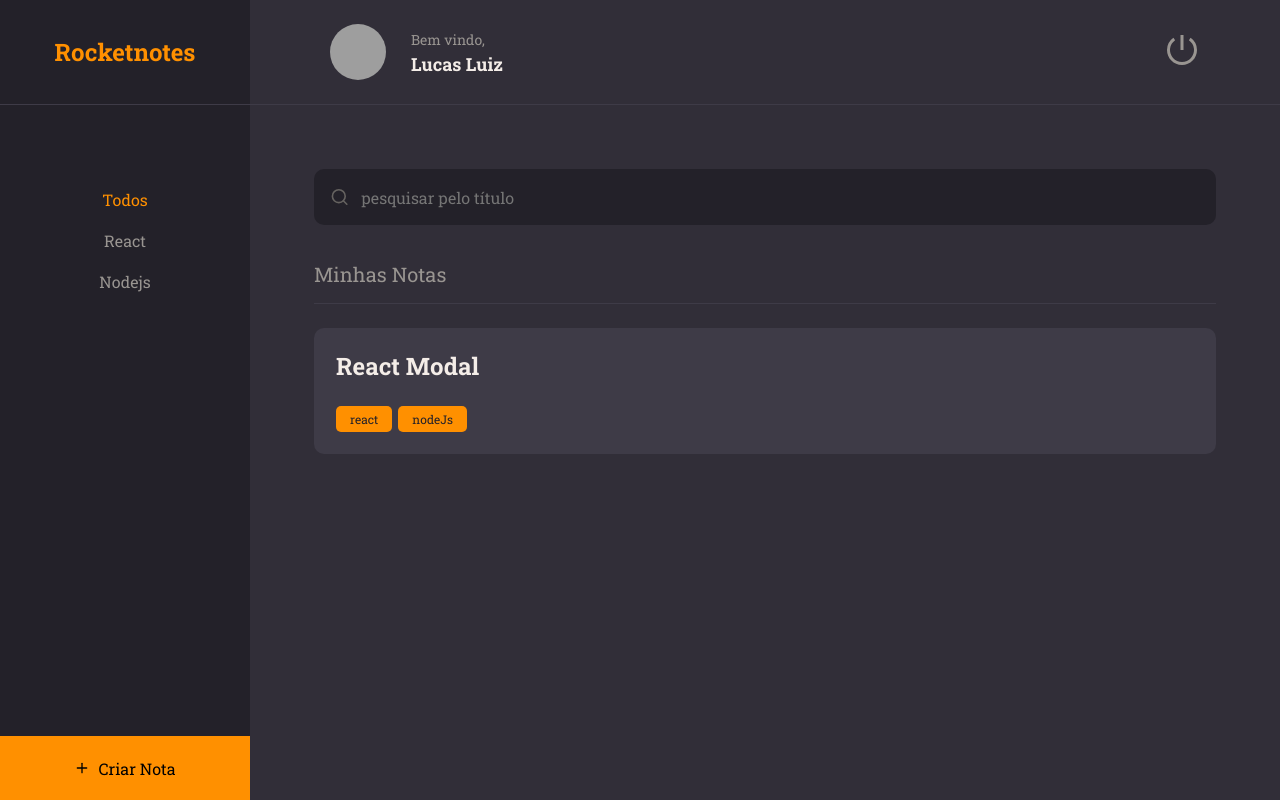
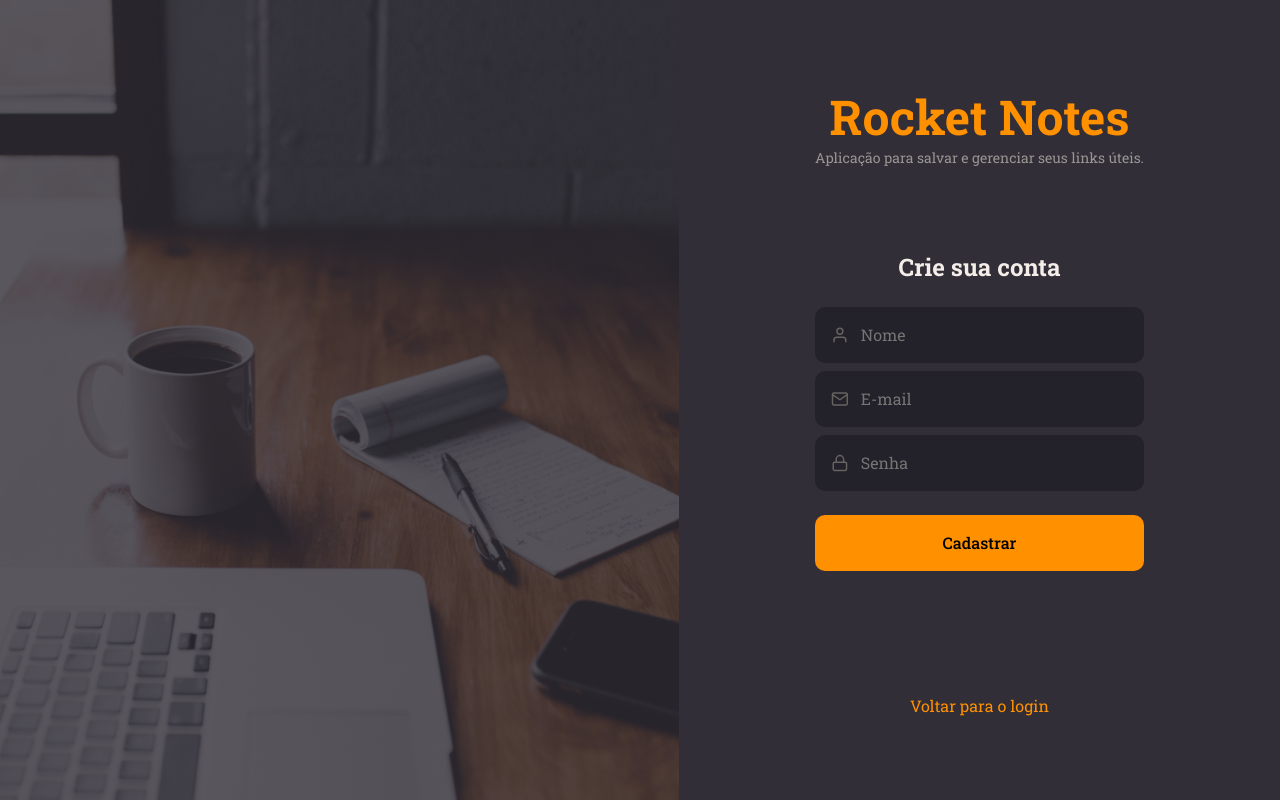
Before and after one commit to lucasluiz19/Rocket-notes, a React (Vite) app: page / in a window 1280 px wide. Built offline with nearby package versions, Linux system fonts and the light colour scheme; grey boxes are pictures that could not be loaded.

Commit message:
create pages SingIn, SingUp

```diff
--- a/src/components/Note/index.jsx
+++ b/src/components/Note/index.jsx
@@ -10,7 +10,11 @@
                 data.tags &&
                 <footer>
                     {
-                        data.tags.map(tag =>  <Tag key={tag.id} title={tag.name}/>
+                        data.tags.map(tag =>
+                             <Tag
+                                key={tag.id}
+                                title={tag.name}
+                             />
                         )
                     }
                 </footer>
--- a/src/components/Note/style.js
+++ b/src/components/Note/style.js
@@ -11,6 +11,7 @@
 
     margin-bottom: 16px;
 
+
     >h1{
         flex:1;
         text-align:left;
@@ -23,5 +24,6 @@
         display:flex;
         margin-top: 24px;
 
+
     }
 `;
--- a/src/components/Section/style.js
+++ b/src/components/Section/style.js
@@ -3,6 +3,7 @@
 export const Container=styled.section`
 
    margin:28px 0;
+
 
 
    > h2{
--- a/src/main.jsx
+++ b/src/main.jsx
@@ -3,13 +3,13 @@
 import GlobalStyle from './styles/global'
 import { ThemeProvider } from 'styled-components'
 import theme from "./styles/theme"
-import {Home} from './pages/Home'
+import {SignUp} from './pages/SignUp'
 
 ReactDOM.createRoot(document.getElementById('root')).render(
   <React.StrictMode >
     <ThemeProvider theme={theme}>
       <GlobalStyle />
-      <Home />
+      <SignUp />
     </ThemeProvider>
   </React.StrictMode>,
 )
--- a/src/pages/Home/style.js
+++ b/src/pages/Home/style.js
@@ -49,7 +49,7 @@
 export const Content = styled.div`
     grid-area:content;
     padding:  0 64px  ;
-    overflow-y:auto ;
+    overflow-y:auto;
 `;
 
 export const Newnote = styled.button`
--- /dev/null
+++ b/src/pages/SignIn/style.js
@@ -0,0 +1,49 @@
+import { styled } from "styled-components";
+import backgroundImg from "../../assets/background.png"
+
+export const Container= styled.div`
+    height: 100vh;
+    display:flex;
+    align-items:stretch;
+
+
+`;
+
+export const Form= styled.form`
+     padding: 0 136px;
+
+     display: flex;
+     flex-direction: column;
+     justify-content: center;
+     align-items:center;
+     text-align: center ;
+
+     >h1{
+        font-size: 48px;
+        color: ${({theme})=> theme.COLORS.ORANGE}
+     }
+     >p{
+        font-size: 14px;
+        color: ${({theme})=> theme.COLORS.GRAY_100}
+     }
+     >h2{
+        font-size:24px;
+        margin-top: 84px;
+        margin-bottom: 24px;
+     }
+     >a{
+         margin-top: 124px ;
+         color: ${({theme})=> theme.COLORS.ORANGE}
+
+     }
+
+
+`;
+
+export const Background=styled.div`
+
+     flex: 1;
+     background: url(${backgroundImg}) no-repeat center center;
+     background-size:cover ;
+     opacity : 0.2;
+`;
--- /dev/null
+++ b/src/pages/SignUp/index.jsx
@@ -0,0 +1,44 @@
+import {Container, Form, Background} from "./style"
+import {FiMail, FiLock, FiUser} from "react-icons/fi"
+import {Input} from "../../components/input"
+import {Button} from "../../components/button"
+
+
+export function SignUp(){
+    return(
+        <Container>
+            <Background/>
+            <Form>
+                <h1>Rocket Notes</h1>
+                <p>Aplicação para salvar e gerenciar seus links úteis.</p>
+
+                <h2> Crie sua conta</h2>
+
+                <Input
+                    placeholder="Nome"
+                    type="text"
+                    icon={FiUser}
+                />
+
+
+                <Input
+                    placeholder="E-mail"
+                    type="text"
+                    icon={FiMail}
+                />
+
+                <Input
+                    placeholder="Senha"
+                    type="password"
+                    icon={FiLock}
+                />
+                <Button title="Cadastrar"/>
+                <a href="#"> Voltar para o login</a>
+
+            </Form>
+
+
+
+        </Container>
+    );
+}
--- /dev/null
+++ b/src/pages/SignUp/style.js
@@ -0,0 +1,49 @@
+import { styled } from "styled-components";
+import backgroundImg from "../../assets/background.png"
+
+export const Container= styled.div`
+    height: 100vh;
+    display:flex;
+    align-items:stretch;
+
+
+`;
+
+export const Form= styled.form`
+     padding: 0 136px;
+
+     display: flex;
+     flex-direction: column;
+     justify-content: center;
+     align-items:center;
+     text-align: center ;
+
+     >h1{
+        font-size: 48px;
+        color: ${({theme})=> theme.COLORS.ORANGE}
+     }
+     >p{
+        font-size: 14px;
+        color: ${({theme})=> theme.COLORS.GRAY_100}
+     }
+     >h2{
+        font-size:24px;
+        margin-top: 84px;
+        margin-bottom: 24px;
+     }
+     >a{
+         margin-top: 124px ;
+         color: ${({theme})=> theme.COLORS.ORANGE}
+
+     }
+
+
+`;
+
+export const Background=styled.div`
+
+     flex: 1;
+     background: url(${backgroundImg}) no-repeat center center;
+     background-size:cover ;
+     opacity : 0.2;
+`;
```
Also changed, not shown: src/pages/SignIn/index.jsx (added, +35 -0 lines), src/assets/background.png (added).
